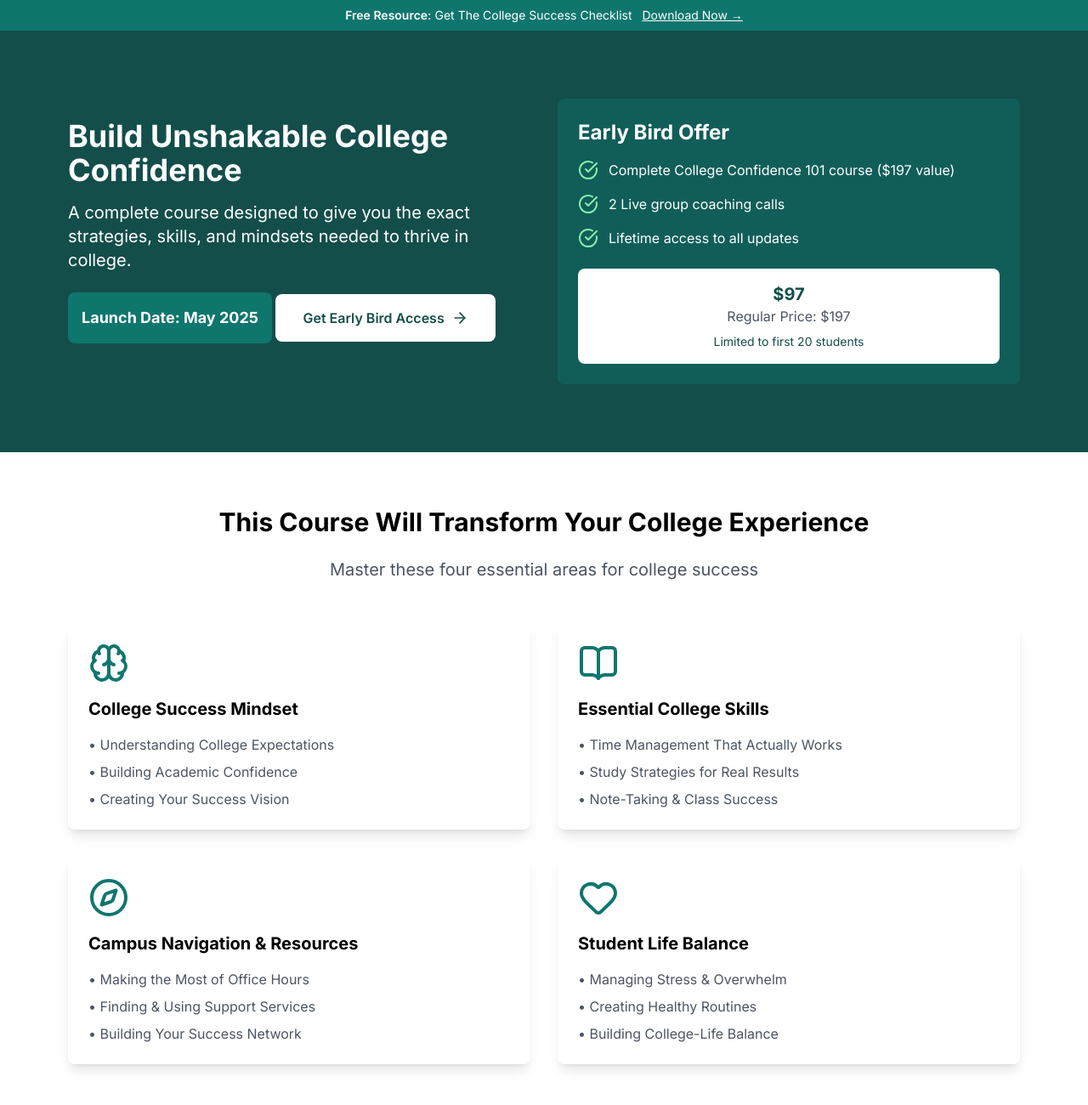
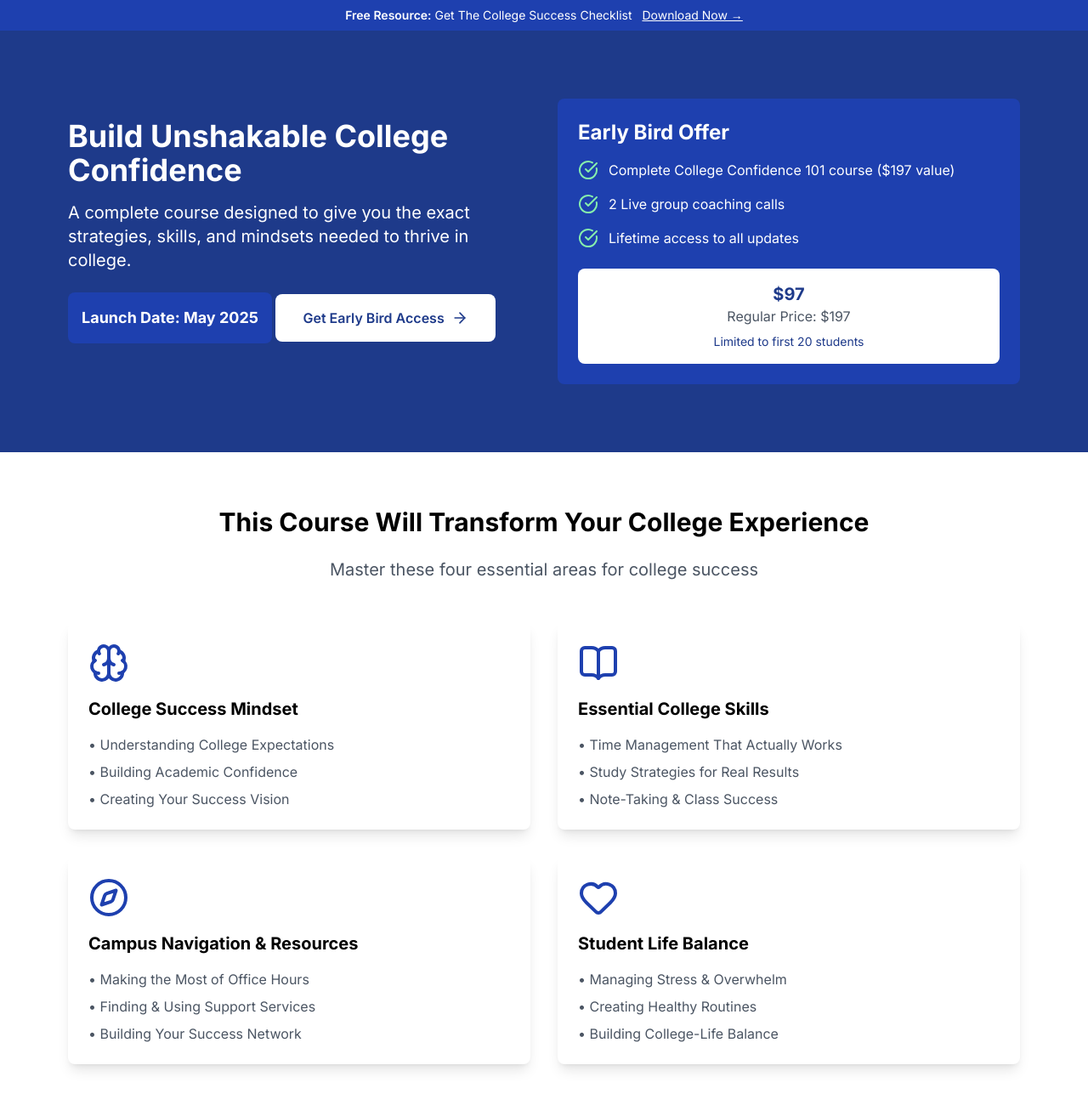
Before and after one commit to rythecoach/theroux-website1, a plain HTML site: page index.html in a window 1280 px wide. Shown: the top 1300 px of the page at 85% size. Drawn offline with nearby package versions, Linux system fonts and the light colour scheme.

Commit message:
Update index.html

```diff
--- a/index.html
+++ b/index.html
@@ -16,32 +16,32 @@
 <body>
     <div class="min-h-screen bg-white">
         <!-- Top Banner -->
-        <div class="bg-teal-700 text-white py-2">
+        <div class="bg-blue-800 text-white py-2">
             <div class="max-w-6xl mx-auto px-4 text-center">
                 <p class="text-sm">
                     <span class="font-semibold">Free Resource:</span>
                     Get The College Success Checklist
-                    <a href="/checklist.html" class="underline ml-2 hover:text-teal-200">Download Now →</a>
+                    <a href="/checklist.html" class="underline ml-2 hover:text-blue-200">Download Now →</a>
                 </p>
             </div>
         </div>
 
         <!-- Hero Section -->
-        <header class="bg-teal-900 text-white py-20">
+        <header class="bg-blue-900 text-white py-20">
             <div class="max-w-6xl mx-auto px-4">
                 <div class="grid md:grid-cols-2 gap-8 items-center">
                     <div>
                         <h1 class="text-4xl font-bold mb-4">Build Unshakable College Confidence</h1>
                         <p class="text-xl mb-6">A complete course designed to give you the exact strategies, skills, and mindsets needed to thrive in college.</p>
-                        <div class="bg-teal-700 p-4 rounded-lg mb-6 inline-block">
+                        <div class="bg-blue-800 p-4 rounded-lg mb-6 inline-block">
                             <p class="text-lg font-bold">Launch Date: May 2025</p>
                         </div>
-                        <button onclick="window.location.href='/early-access.html'" class="bg-white text-teal-900 px-8 py-4 rounded-lg font-semibold inline-flex items-center gap-2 hover:bg-gray-100 transition-colors">
+                        <button onclick="window.location.href='/early-access.html'" class="bg-white text-blue-900 px-8 py-4 rounded-lg font-semibold inline-flex items-center gap-2 hover:bg-gray-100 transition-colors">
                             Get Early Bird Access
                             <i data-lucide="arrow-right" class="w-5 h-5"></i>
                         </button>
                     </div>
-                    <div class="bg-teal-800 p-6 rounded-lg">
+                    <div class="bg-blue-800 p-6 rounded-lg">
                         <h2 class="text-2xl font-bold mb-4">Early Bird Offer</h2>
                         <ul class="space-y-4 mb-6">
                             <li class="flex items-start gap-3">
@@ -57,7 +57,7 @@
                                 <span>Lifetime access to all updates</span>
                             </li>
                         </ul>
-                        <div class="bg-white p-4 rounded-lg text-teal-900 text-center">
+                        <div class="bg-white p-4 rounded-lg text-blue-900 text-center">
                             <p class="text-xl font-bold">$97</p>
                             <p class="text-gray-600">Regular Price: $197</p>
                             <p class="text-sm mt-2">Limited to first 20 students</p>
@@ -75,7 +75,7 @@
                 <div class="grid md:grid-cols-2 gap-8">
                     <!-- Module 1 -->
                     <div class="bg-white p-6 rounded-lg shadow-lg">
-                        <i data-lucide="brain" class="w-12 h-12 text-teal-700 mb-4"></i>
+                        <i data-lucide="brain" class="w-12 h-12 text-blue-800 mb-4"></i>
                         <h3 class="text-xl font-bold mb-4">College Success Mindset</h3>
                         <ul class="text-gray-600 space-y-2">
                             <li>• Understanding College Expectations</li>
@@ -86,7 +86,7 @@
 
                     <!-- Module 2 -->
                     <div class="bg-white p-6 rounded-lg shadow-lg">
-                        <i data-lucide="book-open" class="w-12 h-12 text-teal-700 mb-4"></i>
+                        <i data-lucide="book-open" class="w-12 h-12 text-blue-800 mb-4"></i>
                         <h3 class="text-xl font-bold mb-4">Essential College Skills</h3>
                         <ul class="text-gray-600 space-y-2">
                             <li>• Time Management That Actually Works</li>
@@ -97,7 +97,7 @@
 
                     <!-- Module 3 -->
                     <div class="bg-white p-6 rounded-lg shadow-lg">
-                        <i data-lucide="compass" class="w-12 h-12 text-teal-700 mb-4"></i>
+                        <i data-lucide="compass" class="w-12 h-12 text-blue-800 mb-4"></i>
                         <h3 class="text-xl font-bold mb-4">Campus Navigation & Resources</h3>
                         <ul class="text-gray-600 space-y-2">
                             <li>• Making the Most of Office Hours</li>
@@ -108,7 +108,7 @@
 
                     <!-- Module 4 -->
                     <div class="bg-white p-6 rounded-lg shadow-lg">
-                        <i data-lucide="heart" class="w-12 h-12 text-teal-700 mb-4"></i>
+                        <i data-lucide="heart" class="w-12 h-12 text-blue-800 mb-4"></i>
                         <h3 class="text-xl font-bold mb-4">Student Life Balance</h3>
                         <ul class="text-gray-600 space-y-2">
                             <li>• Managing Stress & Overwhelm</li>
@@ -151,11 +151,11 @@
         </section>
 
         <!-- CTA -->
-        <section class="py-16 bg-teal-900 text-white">
+        <section class="py-16 bg-blue-900 text-white">
             <div class="max-w-4xl mx-auto px-4 text-center">
                 <h2 class="text-3xl font-bold mb-4">Ready to Build Your College Confidence?</h2>
                 <p class="text-xl mb-8">Join our founding class of confident college students today</p>
-                <button onclick="window.location.href='/early-access.html'" class="bg-white text-teal-900 px-8 py-4 rounded-lg font-semibold inline-flex items-center gap-2 hover:bg-gray-100 transition-colors">
+                <button onclick="window.location.href='/early-access.html'" class="bg-white text-blue-900 px-8 py-4 rounded-lg font-semibold inline-flex items-center gap-2 hover:bg-gray-100 transition-colors">
                     Get Early Bird Access
                     <i data-lucide="arrow-right" class="w-5 h-5"></i>
                 </button>
@@ -168,14 +168,14 @@
             <div class="max-w-4xl mx-auto px-4 text-center">
                 <h2 class="text-3xl font-bold mb-4">Not Ready to Commit?</h2>
                 <p class="text-xl text-gray-600 mb-8">Get our free College Success Checklist</p>
-                <button onclick="window.location.href='/checklist.html'" class="bg-teal-700 text-white px-8 py-4 rounded-lg font-semibold hover:bg-teal-600 transition-colors">
+                <button onclick="window.location.href='/checklist.html'" class="bg-blue-800 text-white px-8 py-4 rounded-lg font-semibold hover:bg-blue-700 transition-colors">
                     Download Free Checklist
                 </button>
             </div>
         </section>
 
         <!-- Footer -->
-        <footer class="bg-teal-900 text-white py-8">
+        <footer class="bg-blue-900 text-white py-8">
             <div class="max-w-6xl mx-auto px-4 text-center">
                 <p>© 2025 College Confident 101. All rights reserved.</p>
             </div>
```
